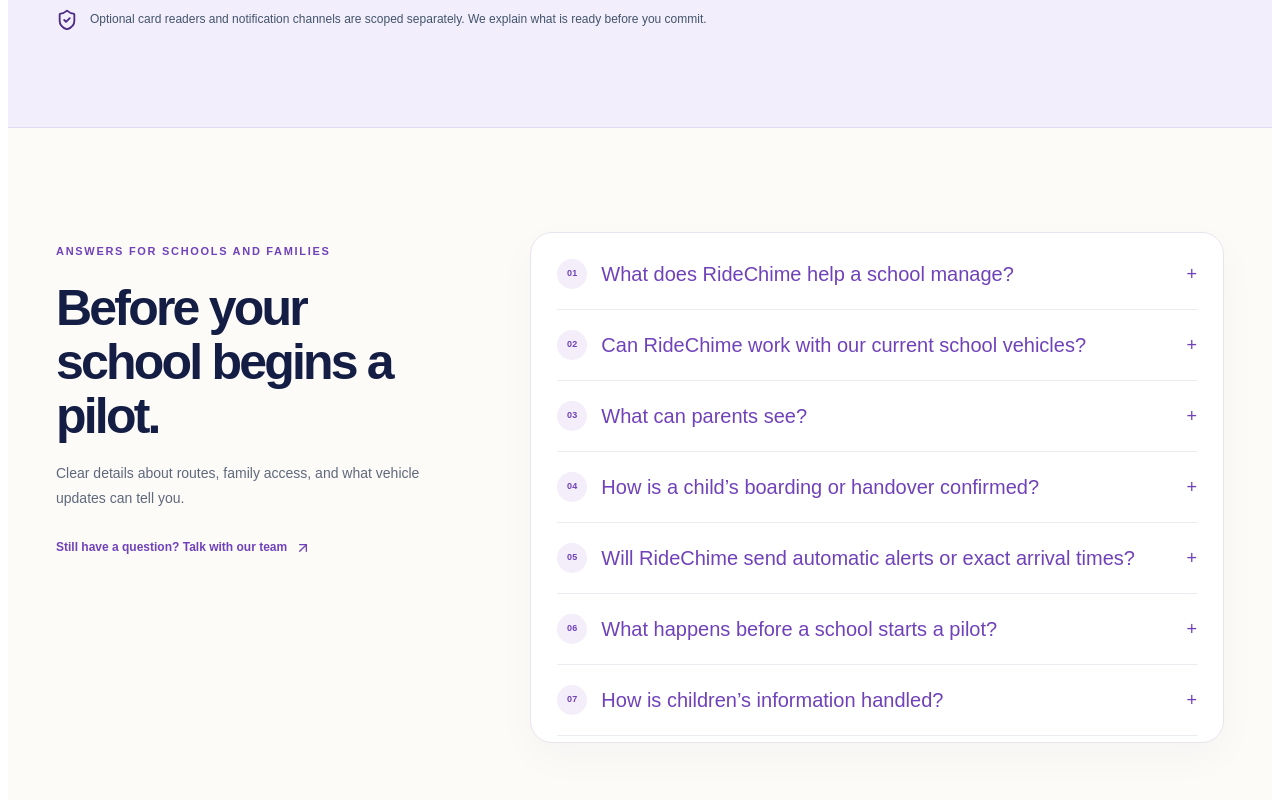
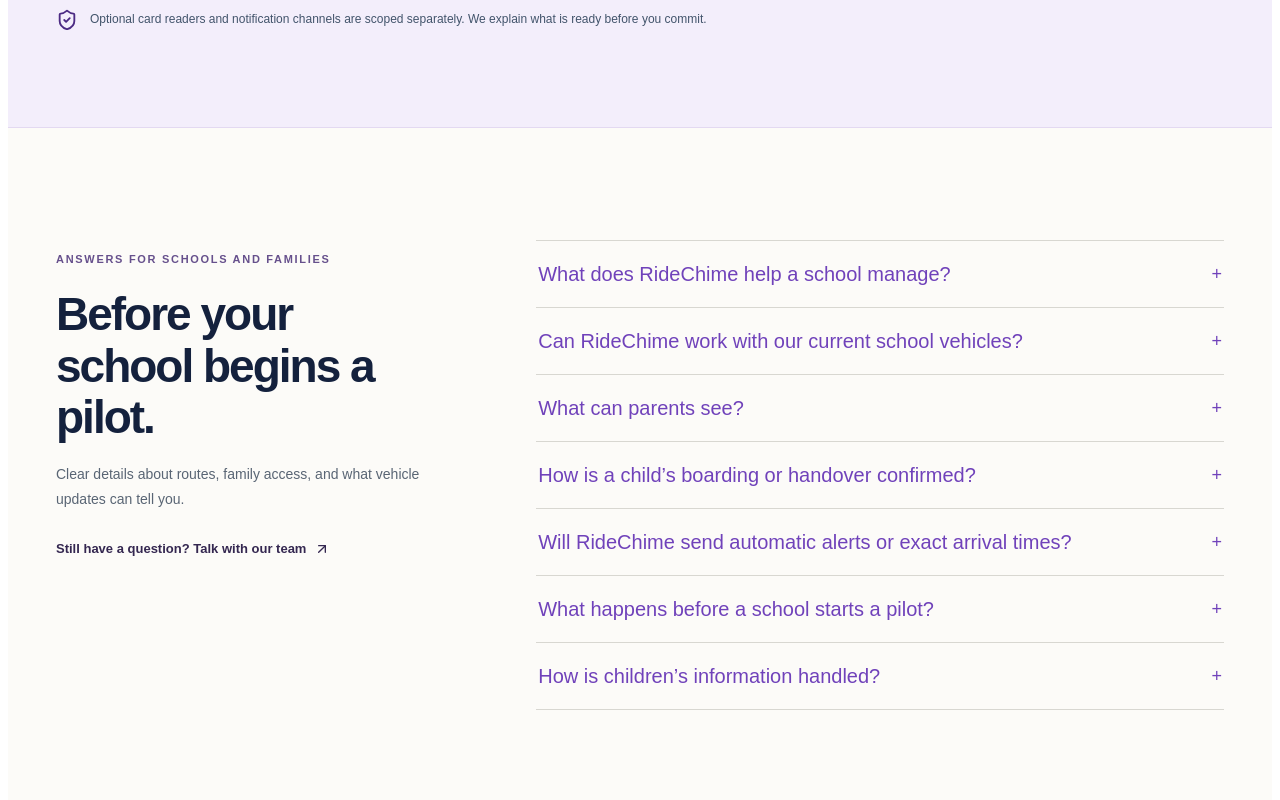
Before and after one commit to senopaul/RideChime-website, a Next.js app: page / in a window 1280 px wide. Shown: the part 3580-4380 px from the top of the page. Built offline with nearby package versions, Linux system fonts and the light colour scheme.

Commit message:
Refine FAQ with restrained editorial styling

```diff
--- a/app/ridechime.css
+++ b/app/ridechime.css
@@ -247,3 +247,22 @@
 .ridechime-site .ridechime-faqs summary:hover .ridechime-faq-question{color:#7042ba}
 @media(max-width:900px){.ridechime-site .ridechime-faq-section{grid-template-columns:1fr;gap:32px}.ridechime-site .ridechime-faq-intro{position:static;max-width:600px}}
 @media(max-width:760px){.ridechime-site .ridechime-faq-section{padding-block:72px}.ridechime-site .ridechime-faqs{padding:4px 18px;border-radius:18px}.ridechime-site .ridechime-faqs summary{gap:10px;padding:17px 0;font-size:12px}.ridechime-site .ridechime-faq-number{flex-basis:27px;width:27px;height:27px}.ridechime-site .ridechime-faqs details p{margin-left:37px}}
+
+/* FAQ refinement: quiet, editorial typography with restrained dividers. */
+.ridechime-site .ridechime-faq-section{grid-template-columns:minmax(255px,.78fr) minmax(0,1.42fr);gap:clamp(56px,8vw,112px);align-items:start;padding-block:112px}
+.ridechime-site .ridechime-faq-intro{position:static;max-width:370px}
+.ridechime-site .ridechime-faq-intro .ridechime-eyebrow{color:#66508c}
+.ridechime-site .ridechime-faq-intro h2{font-size:clamp(36px,3.6vw,46px);line-height:1.12;letter-spacing:-2px;color:#14213d}
+.ridechime-site .ridechime-faq-intro>p:not(.ridechime-eyebrow){margin:18px 0 20px;color:#596574;font-size:14px;line-height:1.8}
+.ridechime-site .ridechime-faq-intro .ridechime-text-link{color:#342750;font-size:13px;font-weight:600}
+.ridechime-site .ridechime-faqs{background:transparent;border:0;border-top:1px solid #d8d7d1;border-radius:0;padding:0;box-shadow:none}
+.ridechime-site .ridechime-faqs details{border-bottom:1px solid #d8d7d1}
+.ridechime-site .ridechime-faqs summary{display:flex;align-items:center;justify-content:space-between;gap:24px;padding:23px 2px;color:#18243d;font-size:15px;font-weight:600;line-height:1.5}
+.ridechime-site .ridechime-faq-number{display:none}
+.ridechime-site .ridechime-faq-question{flex:1}
+.ridechime-site .ridechime-faq-toggle{flex:0 0 auto;color:#6a538f;font-size:18px;line-height:1;font-weight:400;transition:transform .2s ease}
+.ridechime-site .ridechime-faqs details[open] .ridechime-faq-toggle{transform:rotate(45deg)}
+.ridechime-site .ridechime-faqs details p{margin:0;padding:0 38px 23px 2px;color:#596574;font-size:13px;line-height:1.8;max-width:690px}
+.ridechime-site .ridechime-faqs summary:hover .ridechime-faq-question{color:#342750}
+@media(max-width:900px){.ridechime-site .ridechime-faq-section{grid-template-columns:1fr;gap:32px;padding-block:80px}.ridechime-site .ridechime-faq-intro{max-width:600px}}
+@media(max-width:680px){.ridechime-site .ridechime-faq-section{padding-block:66px;gap:24px}.ridechime-site .ridechime-faq-intro h2{font-size:36px;letter-spacing:-1.4px}.ridechime-site .ridechime-faqs summary{font-size:14px;padding:19px 0;gap:16px}.ridechime-site .ridechime-faqs details p{font-size:13px;padding:0 20px 20px 0}}
```
